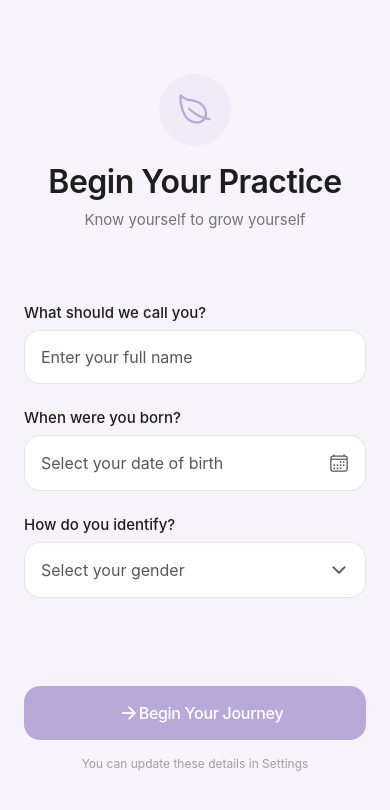
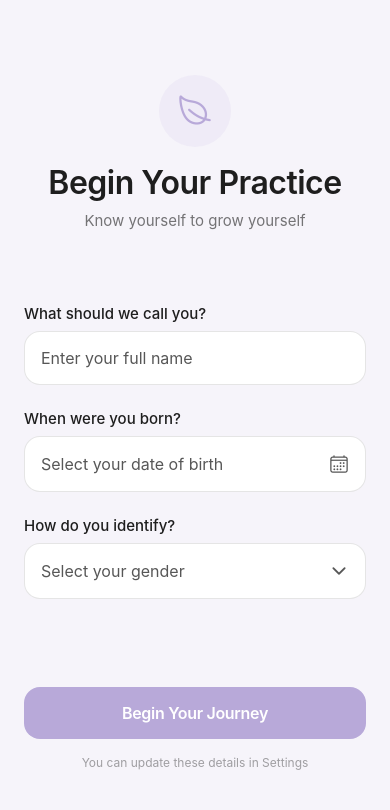
Before and after one commit to PeterX12/TheStoicInYou, a React Native app: screen /Settings in a window 390 px wide. Shown: the top 810 px of the page. Built offline with nearby package versions, Linux system fonts and the light colour scheme.

Commit message:
Removed arrow and increase font

```diff
--- a/src/components/Button.tsx
+++ b/src/components/Button.tsx
@@ -152,7 +152,7 @@ const styles = StyleSheet.create({
   },
   text: {
     fontSize: 16,
-    fontWeight: "500",
+    fontWeight: "600",
     letterSpacing: -0.3,
   },
   iconLeft: {
--- a/src/screens/Onboarding/OnboardingScreen.tsx
+++ b/src/screens/Onboarding/OnboardingScreen.tsx
@@ -238,8 +238,6 @@ export default function OnboardingScreen() {
             <Button
               text={isSubmitting ? "Beginning..." : "Begin Your Journey"}
               onPress={handleSubmit}
-              iconName="arrow-forward"
-              iconPosition="right"
               disabled={isSubmitting}
               fullWidth
             />
```
